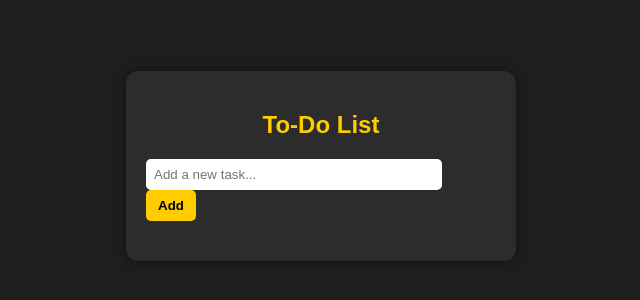
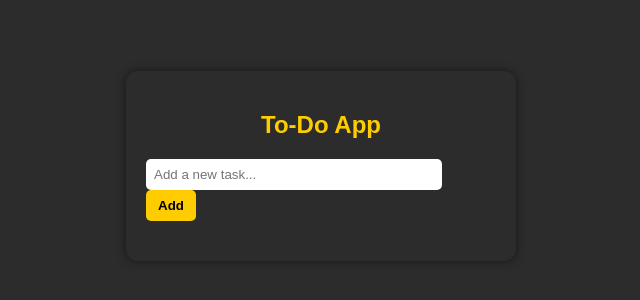
Before and after one commit to sufiyaan14/Revision, a plain HTML site: page index.html in a window 1280 px wide. Shown: the part 234-534 px from the top of the page, without its empty margins (319-959 px from the left). Drawn offline with Linux system fonts and the light colour scheme.

Commit message:
title and name updated

```diff
--- a/index.html
+++ b/index.html
@@ -3,11 +3,11 @@
 <head>
 <meta charset="UTF-8">
 <meta name="viewport" content="width=device-width, initial-scale=1.0">
-<title>To-Do List App</title>
+<title>To-Do App</title>
 <style>
   body {
     font-family: Arial, sans-serif;
-    background: #1e1e1e;
+    background: #2d2c2cff;
     color: white;
     display: flex;
     justify-content: center;
@@ -63,7 +63,7 @@
 </head>
 <body>
 <div class="todo-container">
-  <h2>To-Do List</h2>
+  <h2>To-Do App</h2>
   <input type="text" id="taskInput" placeholder="Add a new task...">
   <button onclick="addTask()">Add</button>
   <ul id="taskList"></ul>
```
